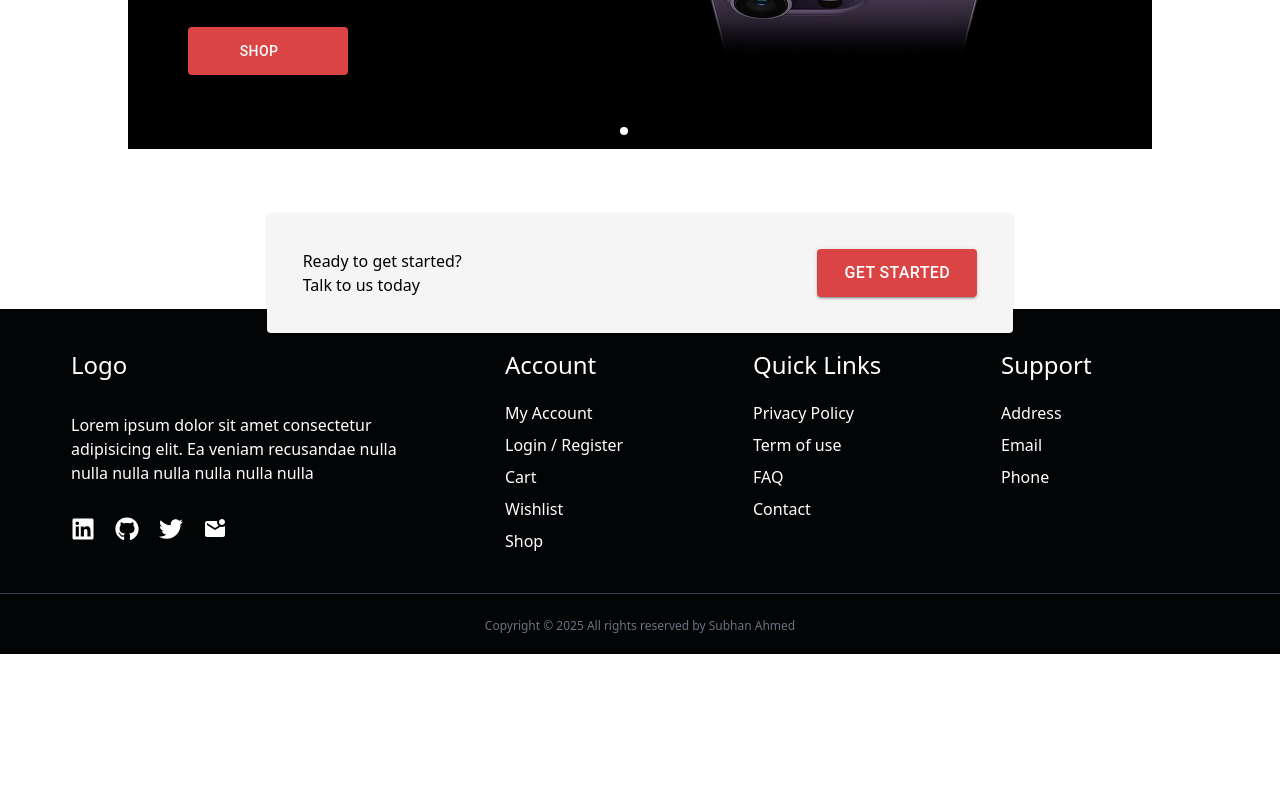
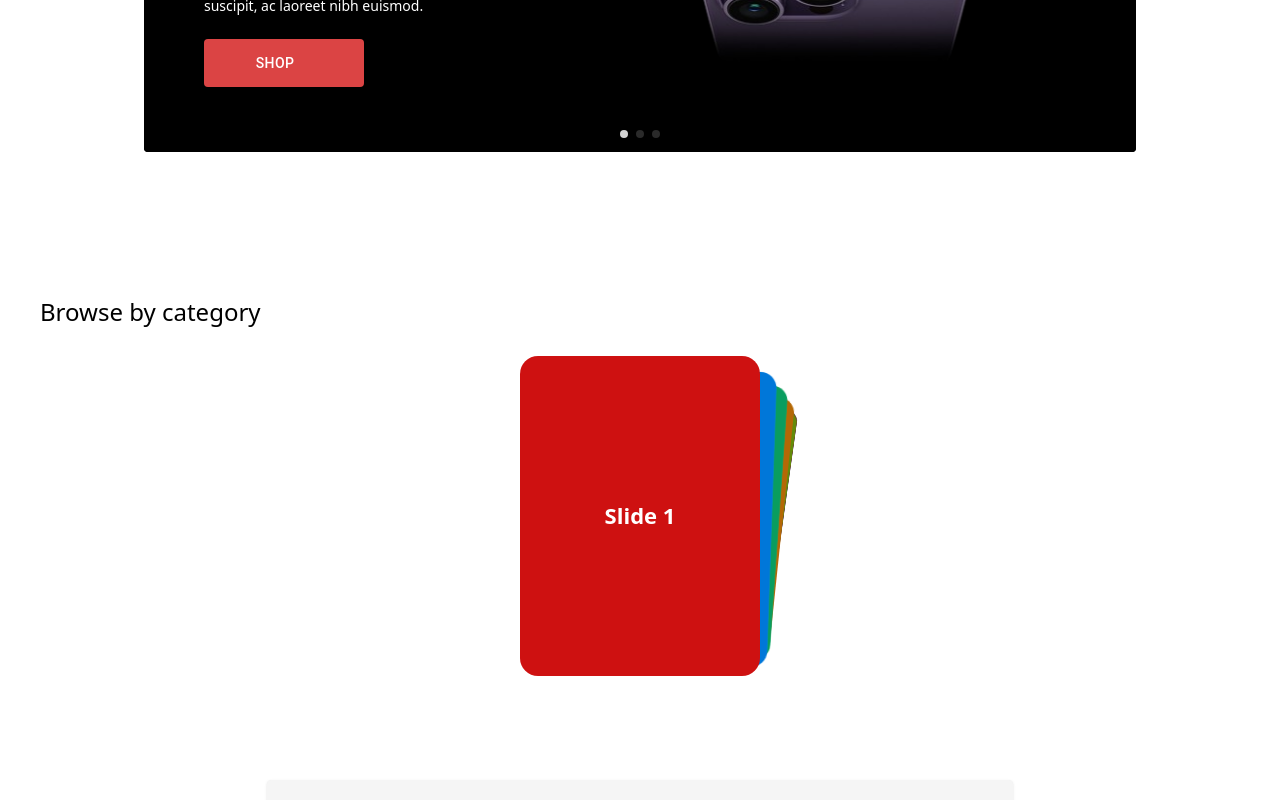
Before and after one commit to subhanrizwan/Ecommerce-Store1, a React (Vite) app: page / in a window 1280 px wide. Shown: the part 420-1220 px from the top of the page. Before the commit the page ends 1074 px from the top, so only its background shows below. Built offline with nearby package versions, Linux system fonts and the light colour scheme; some icons are missing.

Commit message:
category section 1 created

```diff
--- /dev/null
+++ b/src/Sections/CategorySection/Category.jsx
@@ -0,0 +1,18 @@
+import BrowseByCategory from "./CategorySlider"
+const Category=()=> {
+  return (
+    <>
+         <section className="category-section lg:p-5 mt-16 flex justify-center">
+                <div className="container ">
+                    <div className="row  flex lg:justify-center md:justify-center justify-center p-5 flex-col sm:w-full md:w-full  md:mt-5 lg:mt-0 md:mb-5">
+                     <div className="title text-2xl mb-5 sm:mb-7">
+                        Browse by category
+                    </div>
+                        <BrowseByCategory />
+                    </div>
+                </div>
+              </section>
+    </>
+  )
+}
+export default Category
--- /dev/null
+++ b/src/Sections/CategorySection/CategorySlider.jsx
@@ -0,0 +1,127 @@
+// // Import Swiper React components
+// import { Swiper, SwiperSlide } from 'swiper/react';
+// import styled from 'styled-components';
+// // Import Swiper styles
+// import 'swiper/css';
+// import 'swiper/css/effect-cards';
+// import './style2.css';
+
+// // import required modules
+// import { EffectCards } from 'swiper/modules';
+
+
+// const StyledSwiper = styled(Swiper)`
+//   width: 240px;
+//   height: 320px;
+// `;
+
+// const StyledSlide = styled(SwiperSlide)`
+//   display: flex;
+//   align-items: center;
+//   justify-content: center;
+//   border-radius: 18px;
+//   font-size: 22px;
+//   font-weight: bold;
+//   color: #fff;
+//   background-color: ${({ $idx }) => {
+//     const colors = [
+//       "rgb(206, 17, 17)",
+//       "rgb(0, 140, 255)",
+//       "rgb(10, 184, 111)",
+//       "rgb(211, 122, 7)",
+//       "rgb(118, 163, 12)",
+//       "rgb(180, 10, 47)",
+//       "rgb(35, 99, 19)",
+//       "rgb(0, 68, 255)",
+//       "rgb(218, 12, 218)",
+//       "rgb(54, 94, 77)"
+//     ];
+//     return colors[$idx % colors.length];
+//   }};
+// `;
+
+// export default function BrowseByCategory() {
+//   return (
+//     <>
+//       <StyledSwiper
+//         effect={'cards'}
+//   grabCursor={true}
+//   modules={[EffectCards]}
+//         className="categorySwiper"
+//       >
+//         {/* <SwiperSlide>Slide 1</SwiperSlide>
+//         <SwiperSlide>Slide 2</SwiperSlide>
+//         <SwiperSlide>Slide 3</SwiperSlide>
+//         <SwiperSlide>Slide 4</SwiperSlide>
+//         <SwiperSlide>Slide 5</SwiperSlide>
+//         <SwiperSlide>Slide 6</SwiperSlide>
+//         <SwiperSlide>Slide 7</SwiperSlide>
+//         <SwiperSlide>Slide 8</SwiperSlide>
+//         <SwiperSlide>Slide 9</SwiperSlide> */}
+//           {[...Array(9)].map((_, idx) => (
+//         <StyledSlide $idx={idx} key={idx}>
+//           Slide {idx + 1}
+//         </StyledSlide>
+//       ))}
+//       </StyledSwiper>
+//     </>
+//   );
+// }
+
+// Import Swiper React components
+import { Swiper, SwiperSlide } from 'swiper/react';
+import styled from 'styled-components';
+// Import Swiper styles
+import 'swiper/css';
+import 'swiper/css/effect-cards';
+// import './style2.css'; // <-- is line ko hata dein
+
+// import required modules
+import { EffectCards } from 'swiper/modules';
+
+const StyledSwiper = styled(Swiper)`
+  width: 240px;
+  height: 320px;
+  background:transparent;
+`;
+
+const StyledSlide = styled(SwiperSlide)`
+  display: flex;
+  align-items: center;
+  justify-content: center;
+  border-radius: 18px;
+  font-size: 22px;
+  font-weight: bold;
+  color: #fff;
+  background-color: ${({ $idx }) => {
+    const colors = [
+      "rgb(206, 17, 17)",
+      "rgb(0, 140, 255)",
+      "rgb(10, 184, 111)",
+      "rgb(211, 122, 7)",
+      "rgb(118, 163, 12)",
+      "rgb(180, 10, 47)",
+      "rgb(35, 99, 19)",
+      "rgb(0, 68, 255)",
+      "rgb(218, 12, 218)",
+      "rgb(54, 94, 77)"
+    ];
+    return colors[$idx % colors.length];
+  }};
+`;
+
+export default function BrowseByCategory() {
+  return (
+    <StyledSwiper
+      effect="cards"
+      grabCursor={true}
+      modules={[EffectCards]}
+    >
+      {[...Array(9)].map((_, idx) => (
+        <StyledSlide $idx={idx} key={idx}>
+          Slide {idx + 1}
+        </StyledSlide>
+      ))}
+    </StyledSwiper>
+  );
+}
--- /dev/null
+++ b/src/Sections/CategorySection/style2.css
@@ -0,0 +1,56 @@
+/*
+
+.swiper {
+  width: 240px;
+  height: 320px;
+}
+
+.swiper-slide {
+  display: flex;
+  align-items: center;
+  justify-content: center;
+  border-radius: 18px;
+  font-size: 22px;
+  font-weight: bold;
+  color: #fff;
+}
+
+.swiper-slide:nth-child(1n) {
+  background-color: rgb(206, 17, 17);
+}
+
+.swiper-slide:nth-child(2n) {
+  background-color: rgb(0, 140, 255);
+}
+
+.swiper-slide:nth-child(3n) {
+  background-color: rgb(10, 184, 111);
+}
+
+.swiper-slide:nth-child(4n) {
+  background-color: rgb(211, 122, 7);
+}
+
+.swiper-slide:nth-child(5n) {
+  background-color: rgb(118, 163, 12);
+}
+
+.swiper-slide:nth-child(6n) {
+  background-color: rgb(180, 10, 47);
+}
+
+.swiper-slide:nth-child(7n) {
+  background-color: rgb(35, 99, 19);
+}
+
+.swiper-slide:nth-child(8n) {
+  background-color: rgb(0, 68, 255);
+}
+
+.swiper-slide:nth-child(9n) {
+  background-color: rgb(218, 12, 218);
+}
+
+.swiper-slide:nth-child(10n) {
+  background-color: rgb(54, 94, 77);
+} */
--- a/src/Sections/HomeSection/Herosection.jsx
+++ b/src/Sections/HomeSection/Herosection.jsx
@@ -3,9 +3,9 @@ import Slider from './HomeSlider/Slider'
 const Herosection = () => {
   return (
     <>
-      <section className="hero-section">
+      <section className="hero-section lg:p-5">
         <div className="container mx-auto flex lg:justify-center ">
-          <div className="row w-full sm:w-full md:w-full lg:w-4/5 flex md:mt-5 lg:mt-2 md:mb-5">
+          <div className="row w-full sm:w-full md:w-full lg:w-4/5 flex md:mt-5 lg:mt-0 md:mb-5">
           <Slider />
           </div>
         </div>
--- a/src/Sections/HomeSection/HomeSlider/Slider.jsx
+++ b/src/Sections/HomeSection/HomeSlider/Slider.jsx
@@ -4,6 +4,7 @@ import { Swiper, SwiperSlide } from "swiper/react";
 import { Button } from "@mui/material";
 import Iphone from "../../../../assets/images/home hero/iphone.png";
 import ArrowOutwardIcon from '@mui/icons-material/ArrowOutward';
+import AppleIcon from '@mui/icons-material/Apple';
 // Import Swiper styles
 import "swiper/css";
 import "swiper/css/pagination";
@@ -12,7 +13,6 @@ import "./style.css";
 
 // import required modules
 import { Parallax, Pagination, Navigation } from "swiper/modules";
-
 export default function Slider() {
   return (
     <>
@@ -23,14 +23,14 @@ export default function Slider() {
         }}
         speed={600}
         parallax={true}
+
         pagination={{
           clickable: true,
-
         }}
 
         // navigation={true}
         modules={[Parallax, Pagination, Navigation]}
-        className="mySwiper"
+        className="mySwiper md:rounded rounded-none"
       >
         <div
           slot="container-start"
@@ -41,7 +41,7 @@ export default function Slider() {
           <div className="content flex justify-between">
             <div className="left  pt-3 md:pt-5 lg:pt-16">
               <div className="" data-swiper-parallax="-200">
-                Welcome
+                <AppleIcon /> Welcome
               </div>
               <div className="text-4xl mb-3 md:mb-5" data-swiper-parallax="-300">
                 To Subhii Store
--- a/src/Sections/HomeSection/HomeSlider/style.css
+++ b/src/Sections/HomeSection/HomeSlider/style.css
@@ -38,3 +38,6 @@
   max-width: 400px;
   line-height: 1.3;
 }
+.swiper-horizontal > .swiper-pagination-bullets .swiper-pagination-bullet, .swiper-pagination-horizontal.swiper-pagination-bullets .swiper-pagination-bullet {
+    background: lightgray;
+}
--- a/src/pages/home.jsx
+++ b/src/pages/home.jsx
@@ -1,10 +1,12 @@
 import Herosection from "../Sections/HomeSection/Herosection";
 // import { useAppContext } from "../Context/context";
+import Category from "../Sections/CategorySection/Category";
 const Home = () => {
   // const { name, HomeHeroSection } = useAppContext();
   return (
     <>
     <Herosection />
+    <Category />
     </>
   )
 };
```
Also changed, not shown: src/Sections/HomeSection/CategoryList.jsx (deleted, +0 -123 lines).
